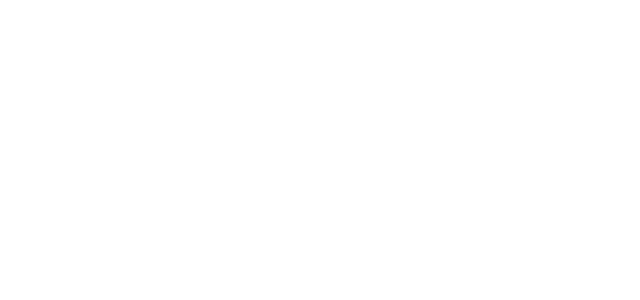
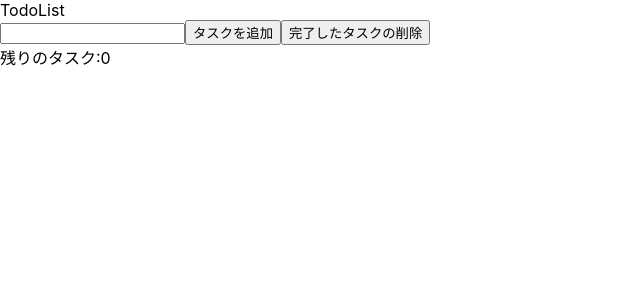
Before and after one commit to sumioK/React_tutorial, a React (Create React App) app: page / in a window 1280 px wide. Shown: the top 300 px of the page, without its empty margins (0-640 px from the left). Built offline with nearby package versions, Linux system fonts and the light colour scheme.

Commit message:
add input

```diff
--- a/src/App.js
+++ b/src/App.js
@@ -1,9 +1,14 @@
-import './App.css';
+import TodoList from "./TodoList"
 
 function App() {
-  return <div>
-
-
+  return(
+  <div>
+    <TodoList />
+    <input type="text" />
+    <button>タスクを追加</button>
+    <button>完了したタスクの削除</button>
+    <div>残りのタスク:0</div>
   </div>
+  );
 }
 export default App;
--- /dev/null
+++ b/src/TodoList.js
@@ -0,0 +1,8 @@
+import React from 'react'
+
+export const TodoList = () => {
+    return (
+        <div>TodoList</div>
+    )
+}
+export default TodoList
```
